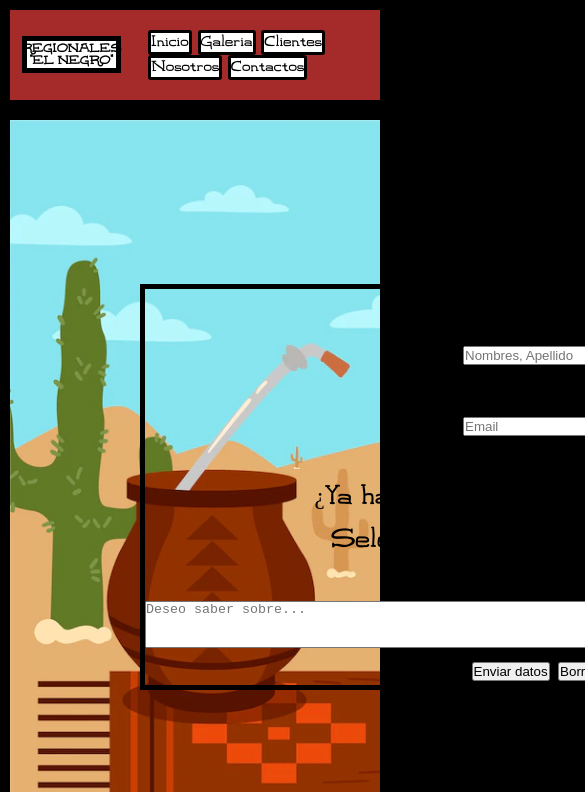
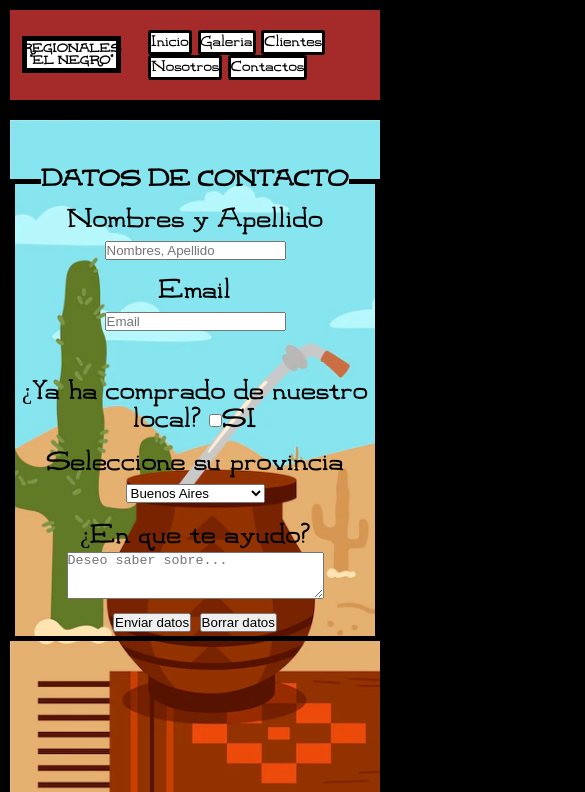
Before and after one commit to GodlessTom/IDEA-MEDRANO, a plain HTML site: page pages/contacto.html in a window 390 px wide. Shown: the top 792 px of the page, 585 px wide, since content can reach past the window. Drawn offline with Linux system fonts and the light colour scheme.

Commit message:
se hizo full responsive la página CONTACTO

```diff
--- a/css/style.css
+++ b/css/style.css
@@ -483,22 +483,24 @@ main {
 /* DE ACÁ EN ADELANTE EL MAIN DE CONTACTOS */
 
 #mainContact {
+    display: grid;
+    grid-template-columns: 0.5fr 1fr 0.5fr;
+    grid-template-rows: 1fr ;
+    grid-template-areas: ". mainContactForm .";
     height: 80vh;
+}
+
+.mainContactForm {
+    grid-area: mainContactForm;
 }
 
 #mainContact div {
 
     font-size: larger;
     text-align: center;
-    margin: auto;
 
 }
 
-#mainContact div form {
-    margin-left: 130px;
-    margin-right: 130px;
-
-}
 
 #mainContact div form fieldset legend {
     font-weight: 1000;
@@ -716,6 +718,15 @@ footer {
                         "clientsRow7 clientsRow7 clientsRow7"
                         "clientsRow8 clientsRow8 clientsRow8";
 }
+
+
+/* DE ACÁ EN ADELANTE EL MAIN DE CONTACTO */
+
+    #mainContact {grid-template-columns:  1fr ;
+        grid-template-areas: "mainContactForm";
+    }
+
+
 
 }
 
@@ -1080,6 +1091,12 @@ footer {
 
 
 
+    /* DE ACÁ EN ADELANTE EL MAIN DE CONTACTO */
+
+    .formTitle {
+        font-size: 15px;
+    }
+
 
 
 
@@ -1152,6 +1169,14 @@ footer {
     font-size: 12px;
 }
 
+/* DE ACÁ EN ADELANTE EL MAIN DE CONTACTO */
+
+.formTitle {
+    font-size: 8px;
+}
+
+
+
 }
 
 
--- a/pages/contacto.html
+++ b/pages/contacto.html
@@ -34,10 +34,10 @@
     <main id="mainContact">
         <!-- FORMULARIOS -->
 
-        <div>
-            <form action="" method="post">
+        <div class="mainContactForm">
+            <form action="" method="post" >
 
-                <fieldset>
+                <fieldset >
 
                     <legend> DATOS DE CONTACTO </legend>
 
@@ -108,7 +108,7 @@
 
                     <div id="formData5">
                         <label for="opiniones">¿En que te ayudo?</label><br>
-                        <textarea name="Opinion" id="opiniones" cols="100" rows="3"
+                        <textarea name="Opinion" id="opiniones" cols="30" rows="3"
                             placeholder="Deseo saber sobre..."></textarea>
                         <br>
                         <input type="submit" value="Enviar datos">
```
